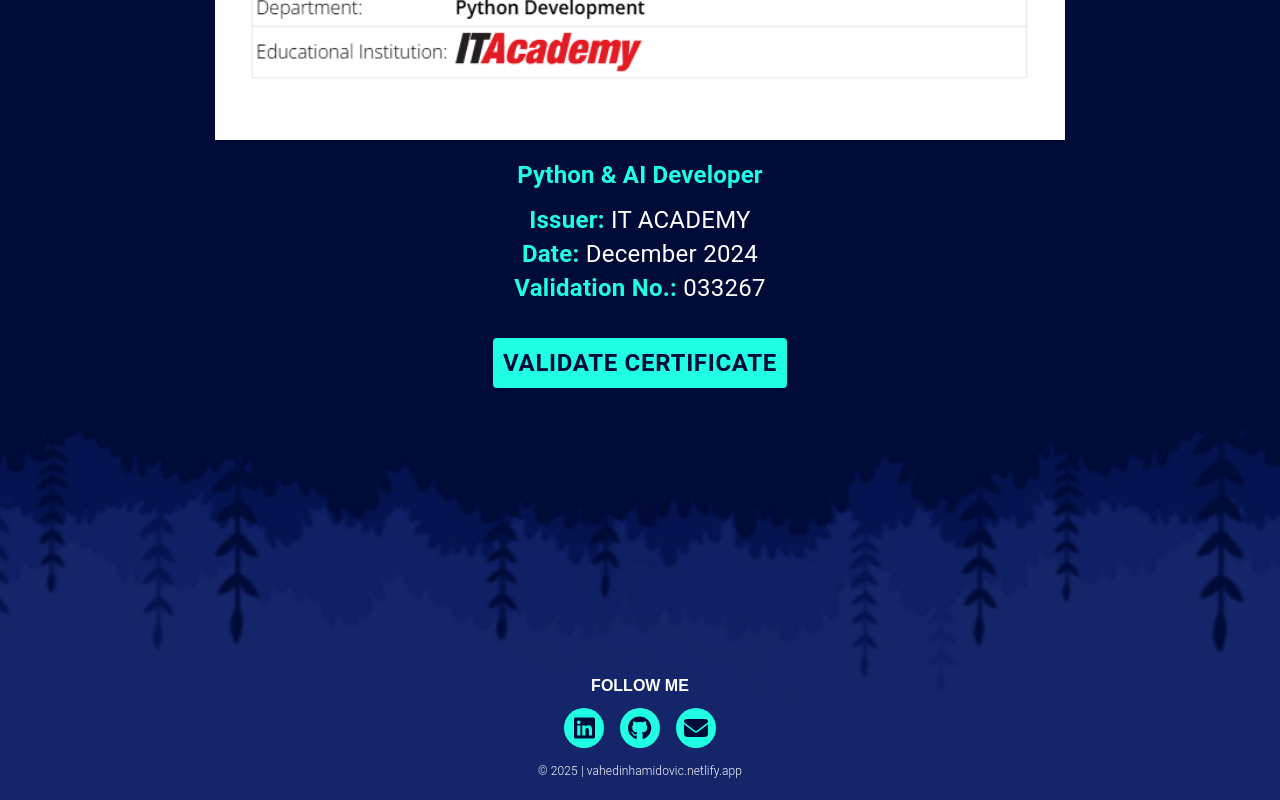
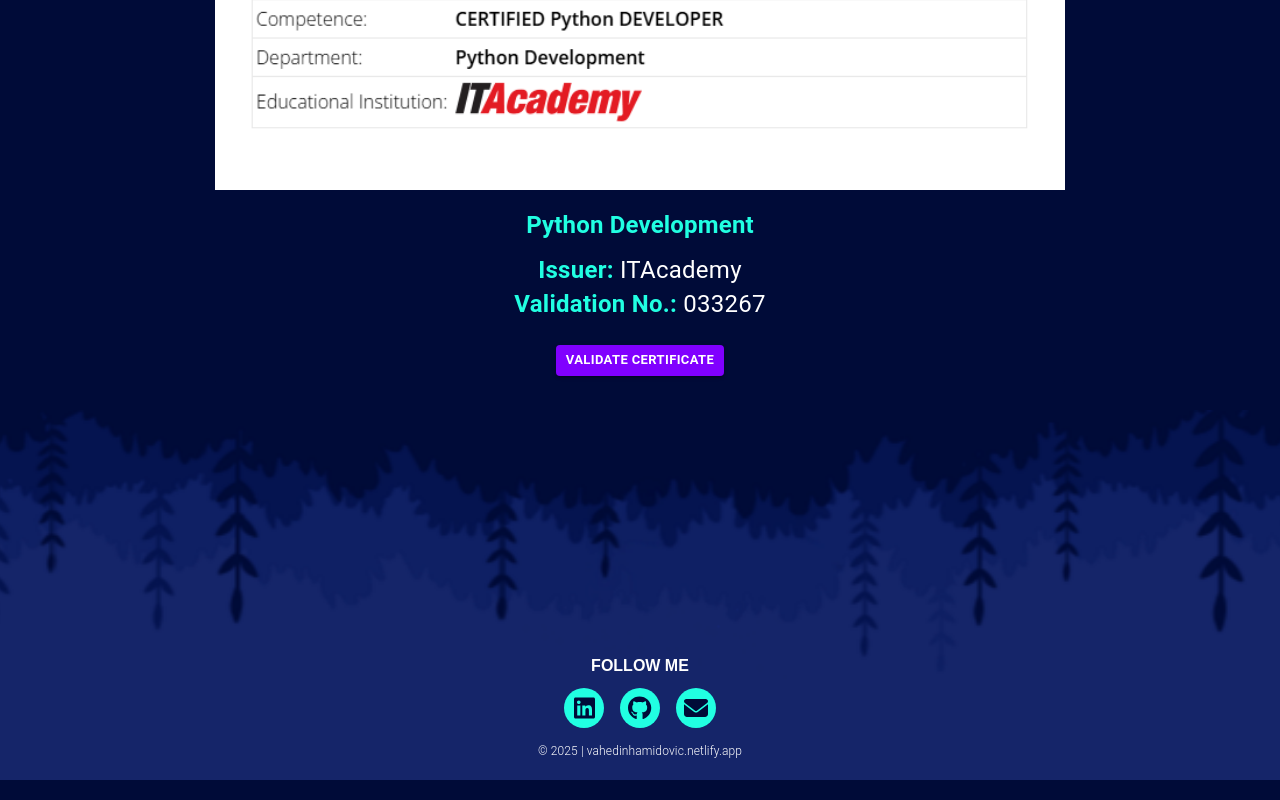
Before and after one commit to Vahedin1/Vahedin-PortFolio, a React (Vite) app: page /certifications in a window 1280 px wide. Shown: the part 776-1576 px from the top of the page. Built offline with nearby package versions, Linux system fonts and the light colour scheme.

Commit message:
Certification update

```diff
--- a/src/App.jsx
+++ b/src/App.jsx
@@ -49,7 +49,10 @@
   const hideNavbar = location.pathname === "/projects/unger";
   return (
     <div className="App">
-       {!hideNavbar && <Navbar isHome={location.pathname === "/"} />}
+      {!hideNavbar && (
+        <Navbar isHome={["/", "/certifications"].includes(location.pathname)} />
+      )}
+
       <Box sx={{ mt: isHome ? "-5px" : "0px" }}>
         <Container maxWidth="none" disableGutters sx={{ padding: "0px" }}>
           <ScrollToTop />
--- a/src/pages/Certifications.jsx
+++ b/src/pages/Certifications.jsx
@@ -14,9 +14,8 @@
 
 const certifications = [
   {
-    title: "Python & AI Developer",
-    issuer: "IT ACADEMY",
-    date: "December 2024",
+    title: "Python Development",
+    issuer: "ITAcademy",
     validationNumber: "033267",
     images: {
       mobile: "/assets/certification-mobile.jpeg", // fallback to the single image
@@ -123,15 +122,6 @@
                         Issuer:
                       </span>{" "}
                       <span style={{ color: "white" }}>{cert.issuer}</span>
-                      <br />
-                      <span
-                        style={{
-                          color: "rgb(33, 255, 226)",
-                          fontWeight: "bold",
-                        }}
-                      >
-                        Date:
-                      </span>{" "}
                       <span style={{ color: "white" }}>{cert.date}</span>
                       <br />
                       <span
@@ -150,7 +140,8 @@
                   <CardActions>
                     {cert.showValidationButton && (
                       <Button
-                        variant="outlined"
+                        variant="contained"
+                        color="secondary"
                         size="small"
                         onClick={() =>
                           window.open(
@@ -159,15 +150,9 @@
                           )
                         }
                         sx={{
-                          color: "#000B38", // Text color
-                          backgroundColor: "rgb(33, 255, 226)",
                           mx: "auto",
-                          my: 1,
-                          fontSize: "1.5rem",
                           fontWeight: "bold",
-                          "&:hover": {
-                            transform: "scale(1.05)",
-                          },
+
                         }}
                       >
                         Validate Certificate
--- a/src/pages/Home.jsx
+++ b/src/pages/Home.jsx
@@ -171,7 +171,7 @@
           <Button
             variant="contained"
             color="secondary"
-            sx={{ mb: 2 }}
+            sx={{ mb: 2, fontWeight: "bold" }}
             onClick={() => scrollToSection("contact")}
           >
             Connect
@@ -230,7 +230,7 @@
             variant="contained"
             color="secondary"
             startIcon={<DownloadIcon />}
-            sx={{ mt: 2 }}
+            sx={{ mt: 2, fontWeight: "bold" }}
             onClick={() => {
               const link = document.createElement("a");
               link.href = "/assets/CV_Vahedin Hamidovic_EN.pdf";
@@ -263,7 +263,7 @@
             variant="contained"
             color="secondary"
             onClick={() => navigate("/certifications")}
-            sx={{ mt: 2 }}
+            sx={{ mt: 2, fontWeight: "bold" }}
           >
             Certification
           </Button>
```
